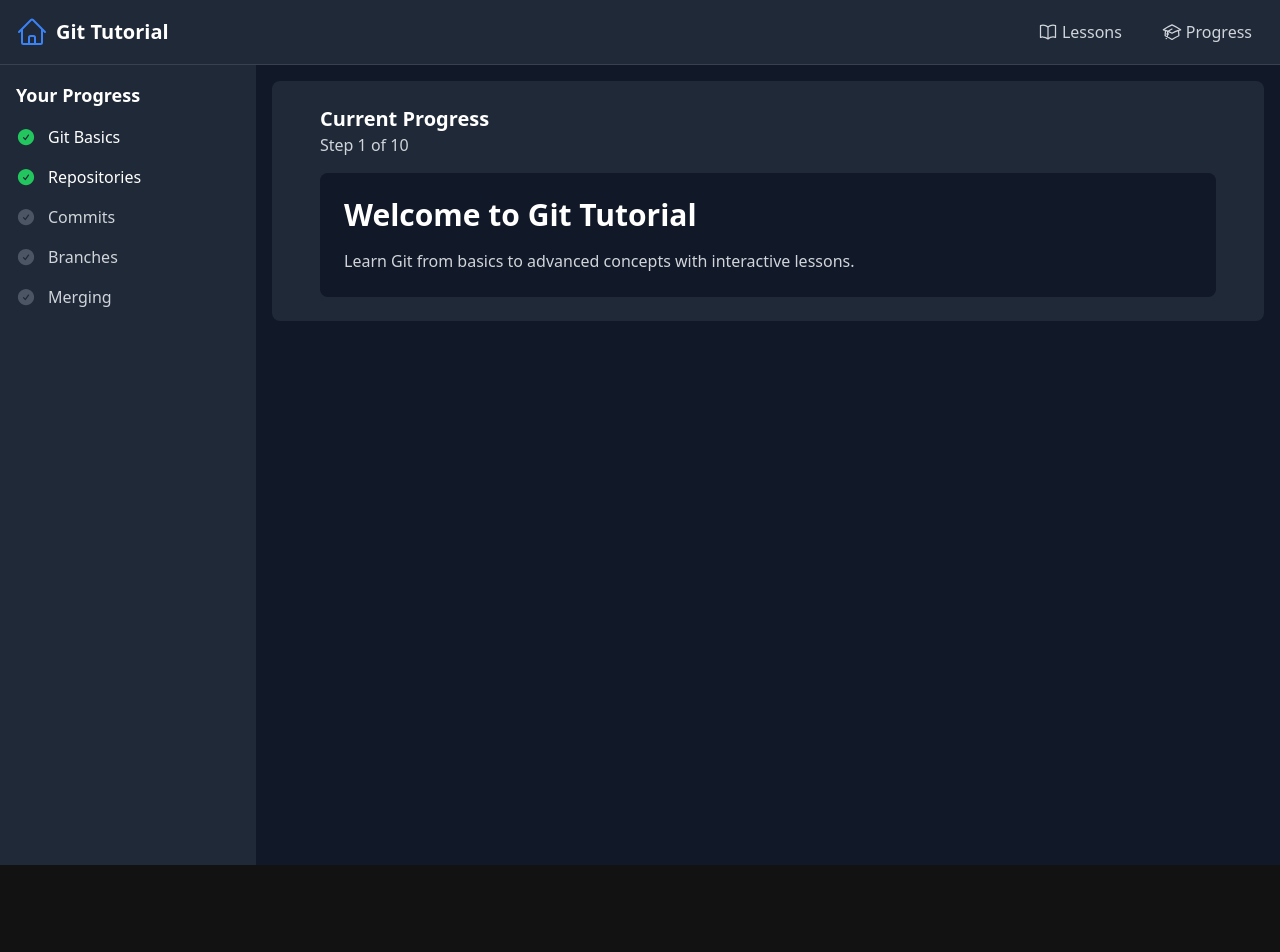
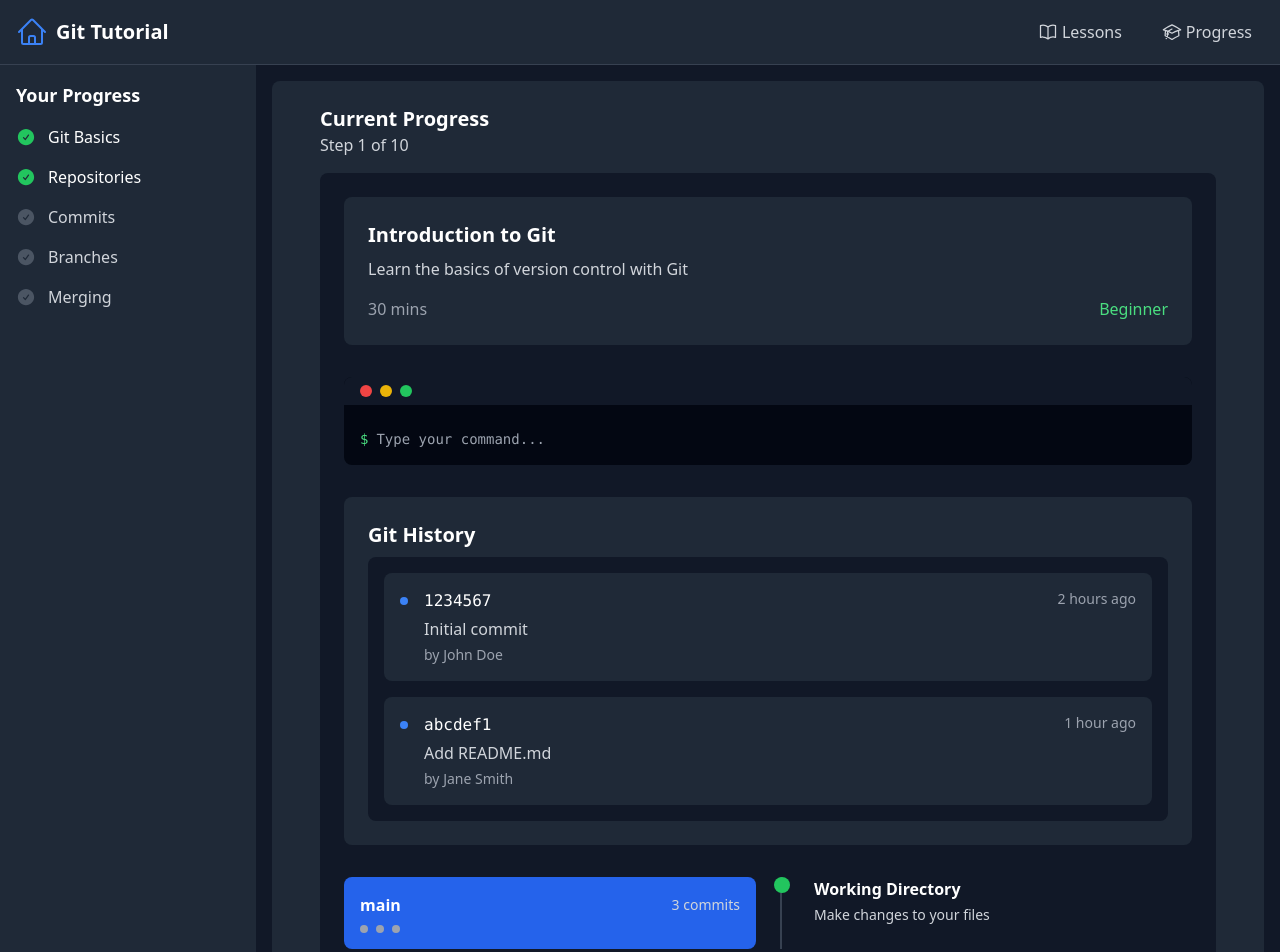
Before and after one commit to mamertofabian/github-interactive-tutorial, a React (Vite) app: page / in a window 1280 px wide. Shown: the top 952 px of the page. Before the commit the page ends 865 px from the top, so only its background shows below. Built offline with nearby package versions, Linux system fonts and the light colour scheme.

Commit message:
bolt.new changes sync 20241112151048

```diff
--- a/src/App.tsx
+++ b/src/App.tsx
@@ -1,14 +1,76 @@
 import React from 'react';
 import { Layout } from './components/core/Layout';
+import { LessonCard } from './components/interactive/LessonCard';
+import { InteractiveTerminal } from './components/interactive/InteractiveTerminal';
+import { VisualizationContainer } from './components/interactive/VisualizationContainer';
+import { GitTimeline } from './components/interactive/GitTimeline';
+import { BranchVisualizer } from './components/interactive/BranchVisualizer';
+import { CommitFlow } from './components/interactive/CommitFlow';
+
+const sampleCommits = [
+  {
+    id: '1234567890abcdef',
+    message: 'Initial commit',
+    author: 'John Doe',
+    timestamp: '2 hours ago',
+  },
+  {
+    id: 'abcdef1234567890',
+    message: 'Add README.md',
+    author: 'Jane Smith',
+    timestamp: '1 hour ago',
+  },
+];
+
+const sampleBranches = [
+  { name: 'main', commits: ['1', '2', '3'], isActive: true },
+  { name: 'feature', commits: ['1', '2'], isActive: false },
+];
+
+const commitStages = [
+  {
+    name: 'Working Directory',
+    description: 'Make changes to your files',
+    isComplete: true,
+  },
+  {
+    name: 'Staging Area',
+    description: 'Stage your changes',
+    isComplete: false,
+  },
+  {
+    name: 'Repository',
+    description: 'Commit your changes',
+    isComplete: false,
+  },
+];
 
 function App() {
   return (
     <Layout>
-      <div className="text-white">
-        <h1 className="text-3xl font-bold mb-4">Welcome to Git Tutorial</h1>
-        <p className="text-gray-300">
-          Learn Git from basics to advanced concepts with interactive lessons.
-        </p>
+      <div className="space-y-8">
+        <LessonCard
+          title="Introduction to Git"
+          description="Learn the basics of version control with Git"
+          duration="30 mins"
+          difficulty="beginner"
+        />
+
+        <InteractiveTerminal
+          onCommandSubmit={(command) => console.log('Command:', command)}
+        />
+
+        <VisualizationContainer title="Git History">
+          <GitTimeline commits={sampleCommits} />
+        </VisualizationContainer>
+
+        <div className="grid grid-cols-2 gap-6">
+          <BranchVisualizer
+            branches={sampleBranches}
+            onBranchSelect={(branch) => console.log('Selected branch:', branch)}
+          />
+          <CommitFlow stages={commitStages} currentStage={1} />
+        </div>
       </div>
     </Layout>
   );
--- /dev/null
+++ b/src/components/interactive/BranchVisualizer.tsx
@@ -0,0 +1,46 @@
+import React from 'react';
+
+interface Branch {
+  name: string;
+  commits: string[];
+  isActive: boolean;
+}
+
+interface BranchVisualizerProps {
+  branches: Branch[];
+  onBranchSelect: (branchName: string) => void;
+}
+
+export const BranchVisualizer: React.FC<BranchVisualizerProps> = ({
+  branches,
+  onBranchSelect,
+}) => {
+  return (
+    <div className="space-y-4">
+      {branches.map((branch) => (
+        <div
+          key={branch.name}
+          className={`p-4 rounded-lg cursor-pointer transition-colors ${
+            branch.isActive ? 'bg-blue-600' : 'bg-gray-800 hover:bg-gray-700'
+          }`}
+          onClick={() => onBranchSelect(branch.name)}
+        >
+          <div className="flex items-center justify-between">
+            <h4 className="text-white font-semibold">{branch.name}</h4>
+            <span className="text-gray-300 text-sm">
+              {branch.commits.length} commits
+            </span>
+          </div>
+          <div className="mt-2 flex space-x-2">
+            {branch.commits.map((commit) => (
+              <div
+                key={commit}
+                className="w-2 h-2 rounded-full bg-gray-400"
+              ></div>
+            ))}
+          </div>
+        </div>
+      ))}
+    </div>
+  );
+};
--- /dev/null
+++ b/src/components/interactive/CommitFlow.tsx
@@ -0,0 +1,42 @@
+import React from 'react';
+
+interface CommitStage {
+  name: string;
+  description: string;
+  isComplete: boolean;
+}
+
+interface CommitFlowProps {
+  stages: CommitStage[];
+  currentStage: number;
+}
+
+export const CommitFlow: React.FC<CommitFlowProps> = ({
+  stages,
+  currentStage,
+}) => {
+  return (
+    <div className="space-y-6">
+      {stages.map((stage, index) => (
+        <div
+          key={stage.name}
+          className={`relative pl-8 ${
+            index !== stages.length - 1 ? 'pb-6 border-l-2 border-gray-700' : ''
+          }`}
+        >
+          <div
+            className={`absolute left-0 w-4 h-4 rounded-full -translate-x-1/2 ${
+              stage.isComplete
+                ? 'bg-green-500'
+                : index === currentStage
+                ? 'bg-blue-500'
+                : 'bg-gray-700'
+            }`}
+          ></div>
+          <h4 className="text-white font-semibold mb-1">{stage.name}</h4>
+          <p className="text-gray-300 text-sm">{stage.description}</p>
+        </div>
+      ))}
+    </div>
+  );
+};
--- /dev/null
+++ b/src/components/interactive/GitTimeline.tsx
@@ -0,0 +1,35 @@
+import React from 'react';
+
+interface Commit {
+  id: string;
+  message: string;
+  author: string;
+  timestamp: string;
+}
+
+interface GitTimelineProps {
+  commits: Commit[];
+}
+
+export const GitTimeline: React.FC<GitTimelineProps> = ({ commits }) => {
+  return (
+    <div className="space-y-4">
+      {commits.map((commit) => (
+        <div
+          key={commit.id}
+          className="flex items-start space-x-4 bg-gray-800 p-4 rounded-lg"
+        >
+          <div className="w-2 h-2 mt-2 rounded-full bg-blue-500"></div>
+          <div className="flex-1">
+            <div className="flex justify-between items-start">
+              <h4 className="text-white font-mono">{commit.id.slice(0, 7)}</h4>
+              <span className="text-gray-400 text-sm">{commit.timestamp}</span>
+            </div>
+            <p className="text-gray-300 mt-1">{commit.message}</p>
+            <p className="text-gray-400 text-sm mt-1">by {commit.author}</p>
+          </div>
+        </div>
+      ))}
+    </div>
+  );
+};
--- /dev/null
+++ b/src/components/interactive/InteractiveTerminal.tsx
@@ -0,0 +1,48 @@
+import React, { useState } from 'react';
+
+interface InteractiveTerminalProps {
+  initialCommand?: string;
+  onCommandSubmit: (command: string) => void;
+}
+
+export const InteractiveTerminal: React.FC<InteractiveTerminalProps> = ({
+  initialCommand = '',
+  onCommandSubmit,
+}) => {
+  const [command, setCommand] = useState(initialCommand);
+  const [history, setHistory] = useState<string[]>([]);
+
+  const handleSubmit = (e: React.FormEvent) => {
+    e.preventDefault();
+    if (command.trim()) {
+      onCommandSubmit(command);
+      setHistory([...history, command]);
+      setCommand('');
+    }
+  };
+
+  return (
+    <div className="bg-gray-950 rounded-lg overflow-hidden">
+      <div className="flex items-center space-x-2 px-4 py-2 bg-gray-900">
+        <div className="h-3 w-3 rounded-full bg-red-500"></div>
+        <div className="h-3 w-3 rounded-full bg-yellow-500"></div>
+        <div className="h-3 w-3 rounded-full bg-green-500"></div>
+      </div>
+      <div className="p-4 font-mono text-sm">
+        {history.map((cmd, index) => (
+          <div key={index} className="text-gray-300">$ {cmd}</div>
+        ))}
+        <form onSubmit={handleSubmit} className="flex items-center mt-2">
+          <span className="text-green-400 mr-2">$</span>
+          <input
+            type="text"
+            value={command}
+            onChange={(e) => setCommand(e.target.value)}
+            className="flex-1 bg-transparent text-white focus:outline-none"
+            placeholder="Type your command..."
+          />
+        </form>
+      </div>
+    </div>
+  );
+};
--- /dev/null
+++ b/src/components/interactive/LessonCard.tsx
@@ -0,0 +1,34 @@
+import React from 'react';
+
+interface LessonCardProps {
+  title: string;
+  description: string;
+  duration: string;
+  difficulty: 'beginner' | 'intermediate' | 'advanced';
+}
+
+export const LessonCard: React.FC<LessonCardProps> = ({
+  title,
+  description,
+  duration,
+  difficulty,
+}) => {
+  const difficultyColor = {
+    beginner: 'text-green-400',
+    intermediate: 'text-yellow-400',
+    advanced: 'text-red-400',
+  };
+
+  return (
+    <div className="bg-gray-800 rounded-lg p-6 hover:bg-gray-700 transition-colors">
+      <h3 className="text-xl font-semibold text-white mb-2">{title}</h3>
+      <p className="text-gray-300 mb-4">{description}</p>
+      <div className="flex justify-between items-center">
+        <span className="text-gray-400">{duration}</span>
+        <span className={difficultyColor[difficulty]}>
+          {difficulty.charAt(0).toUpperCase() + difficulty.slice(1)}
+        </span>
+      </div>
+    </div>
+  );
+};
--- /dev/null
+++ b/src/components/interactive/VisualizationContainer.tsx
@@ -0,0 +1,25 @@
+import React from 'react';
+
+interface VisualizationContainerProps {
+  children: React.ReactNode;
+  title: string;
+  description?: string;
+}
+
+export const VisualizationContainer: React.FC<VisualizationContainerProps> = ({
+  children,
+  title,
+  description,
+}) => {
+  return (
+    <div className="bg-gray-800 rounded-lg p-6">
+      <h3 className="text-xl font-semibold text-white mb-2">{title}</h3>
+      {description && (
+        <p className="text-gray-300 mb-4">{description}</p>
+      )}
+      <div className="bg-gray-900 rounded-lg p-4">
+        {children}
+      </div>
+    </div>
+  );
+};
```
